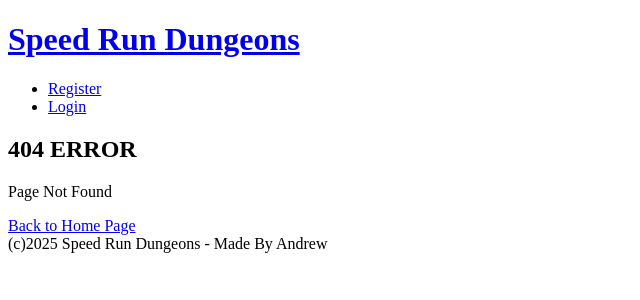
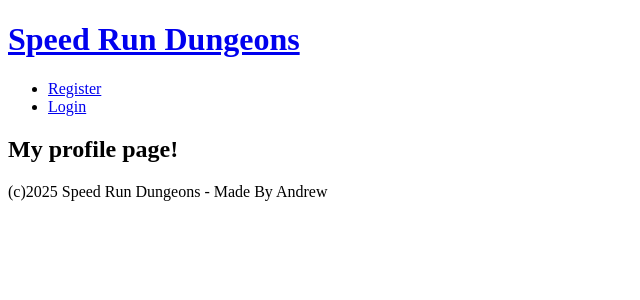
Before and after one commit to andriusmw/MMORanking-Front, a React (Create React App) app: page /profile in a window 1280 px wide. Before the commit this address had no page. Shown: the top 300 px of the page, without its empty margins (0-640 px from the left). Built offline with nearby package versions, Linux system fonts and the light colour scheme.

Commit message:
starting profile page

```diff
--- a/src/App.js
+++ b/src/App.js
@@ -8,6 +8,7 @@ import { RegisterPage } from "./pages/RegisterPage";
 import { LoginPage } from "./pages/LoginPage";
 import { RecordPage } from "./pages/RecordPage";
 import { NotFoundPage } from "./pages/NotFoundPage";
+import { ProfilePage } from "./pages/ProfilePage";
 
 function App() {
   return (
@@ -18,6 +19,8 @@ function App() {
           <Route path="/register" element={<RegisterPage/>} />
           <Route path="/login" element={<LoginPage/>} />
           <Route path="/record/:id" element={<RecordPage/>} />
+          <Route path="/profile" element={<ProfilePage/>} />
+
           <Route path="*" element={<NotFoundPage />} />
        </Routes>
       <Footer />
--- a/src/components/Auth.js
+++ b/src/components/Auth.js
@@ -8,7 +8,13 @@ export const Auth = () => {
     return (
         /*is user.user.name cause user is the object that saves the response and the response is an object with properties
         "characters" and "user" where is the user profile data. */
-    user ? (<p>Wellcome {user.user.name}  <button onClick={()=>logout()}>logOut</button> </p> )  : (
+    user ? (
+        <p>Wellcome
+         <Link to={'/profile'}>{user.user.name}</Link>
+         <button onClick={()=>logout()}>logOut</button>
+        </p>
+
+    )  : (
     <ul>
         <li><Link to={'/register'}>Register</Link></li>
         <li><Link to={'/login'}>Login</Link></li>
--- /dev/null
+++ b/src/pages/ProfilePage.js
@@ -0,0 +1,13 @@
+import { ErrorMessage } from "../components/ErrorMessage";
+
+
+export const ProfilePage = () => {
+
+
+
+  return <section>
+        <h2>My profile page!</h2>
+
+
+    </section>
+}
```
